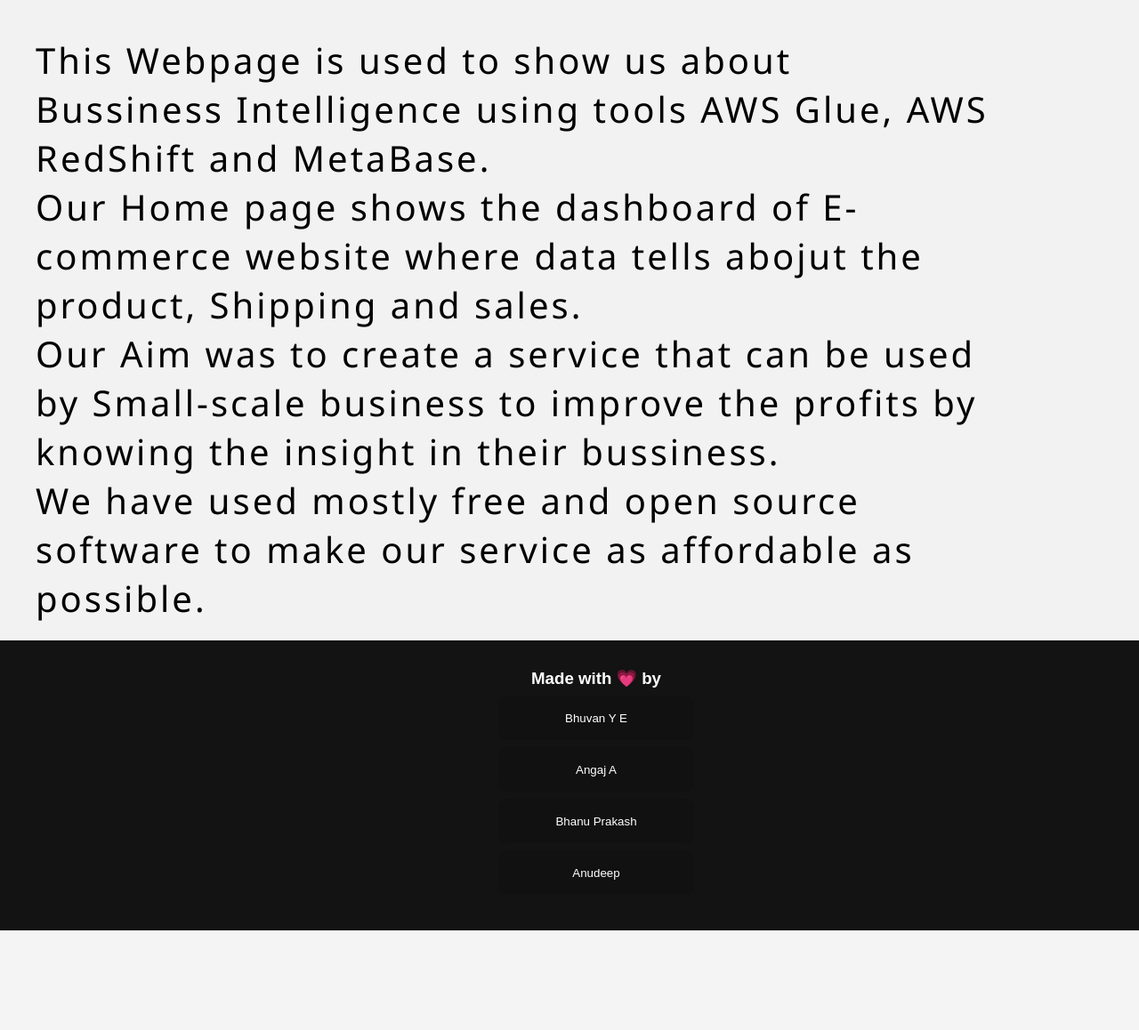
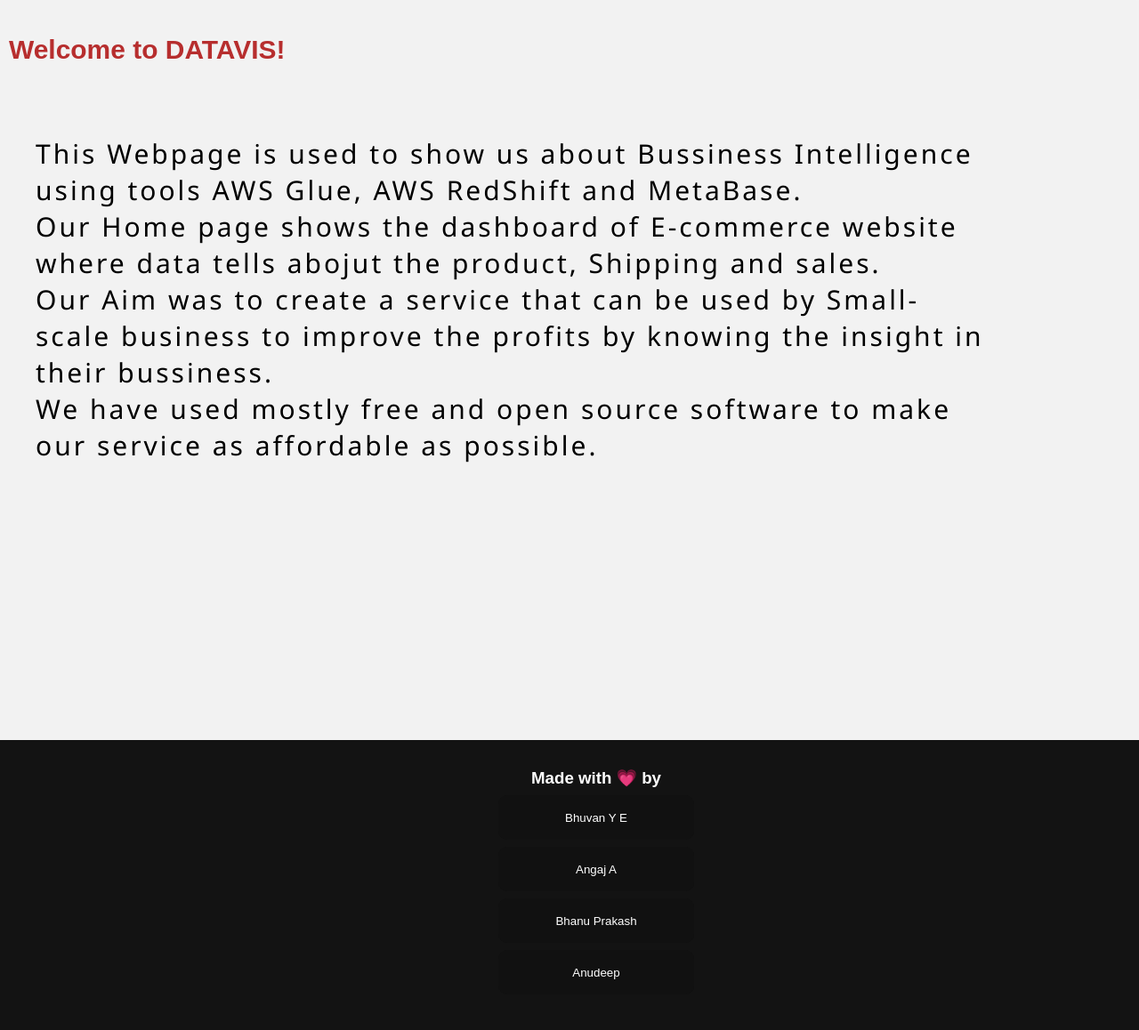
Before and after one commit to Anudeep-313/mini-project, a PHP site: page /about.html in a window 1280 px wide. Shown: the part 80-1238 px from the top of the page at 89% size. Before the commit the page ends 1126 px from the top, so only its background shows below. Run offline with PHP 8.4, Linux system fonts and the light colour scheme; some libraries are stand-ins or nearby versions.

Commit message:
Added header and typewriter effect

```diff
--- a/about.html
+++ b/about.html
@@ -49,6 +49,9 @@
           </ul>
         </div>
       </nav>
+      <div class="heading">
+        <br><h3>Welcome to DATAVIS!</h3><br>
+      </div>
       <div id="text">
     This Webpage is used to show us about Bussiness Intelligence using tools AWS Glue, AWS RedShift and MetaBase.
     <br>
--- a/src/styles/about.css
+++ b/src/styles/about.css
@@ -4,8 +4,32 @@
     height: 90vh;
     padding: 40px;
     font-family: 'Segoe UI', Tahoma, Geneva, Verdana, sans-serif;
-    font-size: 40px;
+    font-size: 30px;
     background-color: var(--light-background-color);
     color: var(--light-text-color);
     letter-spacing: 3px;
 }
+
+@keyframes blink {
+    from { border-color: transparent }
+    to { border-color: var(--light-background-color); }
+}
+
+@keyframes typing {
+    from { width: 0 }
+    to { width: 100% }
+}
+
+.heading{
+    overflow: hidden;
+    align-items: center;
+    border-right: .15em solid rgb(250, 250, 250);
+    white-space: nowrap;
+    font-size: 1.6rem;
+    padding: 10px;
+    color: rgb(183, 46, 46);
+    width: 0;
+    animation:
+      typing 1s steps(20, end) forwards,
+      blink .8s infinite;
+}
```
